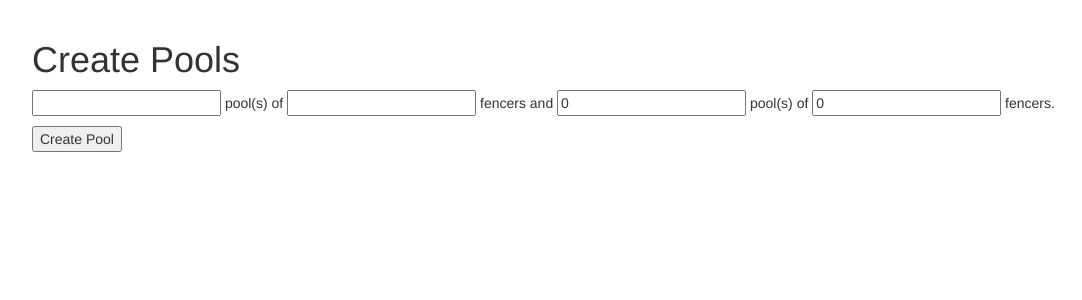
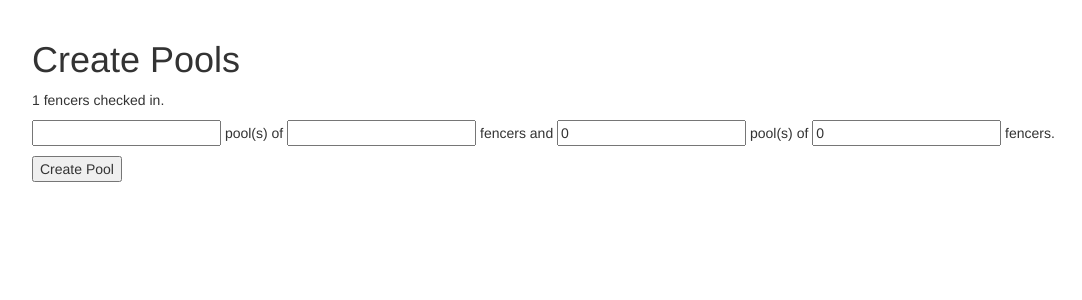
Before and after one commit to rkblake/FencingTournamentTool, a Flask app: page /1/create-pools in a window 1280 px wide. Shown: the part 52-352 px from the top of the page, without its empty margins (38-1120 px from the left). Run offline with Flask 2, Linux system fonts and the light colour scheme; a user stored in the database is signed in; tables that the repository leaves empty hold one stand-in row (values such as "Sample post"); some libraries are stand-ins or nearby versions.

Commit message:
prompt create pools; fixed pool result bug

```diff
--- a/app/forms.py
+++ b/app/forms.py
@@ -73,7 +73,7 @@ class CreatePoolForm(FlaskForm):
             #raise ValidationError('Pools and fencers must add up to total fencers in event.')
 
 class AddTOForm(FlaskForm):
-    TOEmail = StringField('Organizers Email', validators=[DataRequired(), Email()])
+    email = StringField('Organizers Email', validators=[DataRequired(), Email()])
     submit = SubmitField('Add TO')
 
 class EditPoolForm(FlaskForm):
--- a/app/models.py
+++ b/app/models.py
@@ -121,6 +121,7 @@ class Fencer(db.Model):
     #defeats = db.Column(db.Integer, )
     touchesScored = db.Column(db.Integer, default=0)
     touchesRecieved = db.Column(db.Integer, default=0)
+    indicator = db.Column(db.Integer, default=0)
     pool_id = db.Column(db.Integer, db.ForeignKey('pool.id'))
     pool = db.relationship('Pool', backref='pool')
     club_id = db.Column(db.Integer, db.ForeignKey('club.id'))
--- a/app/routes.py
+++ b/app/routes.py
@@ -116,22 +116,30 @@ def registration(event_id):
 @app.route('/event/<int:event_id>/initialseed')
 def initialSeeding(event_id):
     event = Event.query.filter_by(id=event_id).first()
-    fencers = event.fencers
+    fencers = event.fencers.order_by(Fencer.ratingClass.desc(), Fencer.ratingYear.desc())
     return render_template('initialSeed.html', event=event, fencers=fencers)
 
-#TODO: live pools for public
+@app.route('/event/<int:event_id>/deseeding')
+def deSeeding(event_id):
+    event = Event.query.filter_by(id=event_id).first()
+    fencers = event.fencers.order_by(Fencer.victories.desc(), Fencer.indicator.desc())
+    return render_template('deseed.html', event=event, fencers=fencers)
+
 @app.route('/event/<int:event_id>/pools')
 def pools(event_id):
     event = Event.query.filter_by(id=event_id).first()
     pools = event.pools
     results = dict()
+    fencers = dict()
     for pool in pools:
+        fencers[pool.poolNum] = pool.fencers
         results[pool.poolNum] = dict()
         for result in pool.results:
-            fencer = Fencer.query.filter_by(id=result.fencer).first()
+            fencer = Fencer.query.filter_by(pool=pool, id=result.fencer).first()
             opponent = Fencer.query.filter_by(id=result.opponent).first()
             results[pool.poolNum][str(fencer.numInPool)+str(opponent.numInPool)] = result
-    fencers = event.fencers.order_by(Fencer.numInPool.asc())
+
+    #fencers = event.fencers.order_by(Fencer.numInPool.asc())
     return render_template('pools.html', event=event, pools=pools, results=results, fencers=fencers)
 
 #TODO: live des for public
@@ -145,7 +153,6 @@ def de(event_id):
 def final(tournament_id, event_id):
     return "final"
 
-#TODO: allow adding other TOs
 @app.route('/<int:tournament_id>/edit', methods=['GET', 'POST'])
 @login_required
 def editTournament(tournament_id):
@@ -187,7 +194,7 @@ def editRegistration(event_id):
                 lastName=form.lastName.data.title(),
                 team_id=team,
                 ratingClass=form.rating.data[0].upper(),
-                ratingYear=int(form.rating.data[1:]),
+                ratingYear=int(form.rating.data[1:] or 18),
                 isCheckedIn=form.checked_in.data)
         if team is not None:
             team.fencers.append(fencer)
@@ -198,7 +205,7 @@ def editRegistration(event_id):
         db.session.add(fencer)
         db.session.commit()
         flash('Added fencer')
-    return render_template('edit-registration.html', form=form, fencers=fencers, event=event)
+    return render_template('edit-registration.html', form=form, fencers=fencers, event=event, allCheckedIn=(event.numFencersCheckedIn == event.numFencers))
 
 @app.route('/event/<int:event_id>/edit-pools')
 @login_required
@@ -276,7 +283,9 @@ def editPool(event_id, pool_id):
             fencer.victories = Fencer.victories + (1 if result.fencerWin else 0)
             #print(fencer.victories)
             fencer.touchesScored = Fencer.touchesScored + result.fencerScore
+            fencer.indicator = Fencer.indicator + result.fencerScore
             opponent.touchesRecieved = Fencer.touchesRecieved + result.fencerScore
+            opponent.indicator = Fencer.indicator - result.fencerScore
             pool.results.append(result)
             db.session.add(result)
         pool.state = 1
@@ -347,12 +356,12 @@ def closeRegistration(event_id):
 @app.route('/<int:event_id>/create-pools', methods=['GET', 'POST'])
 @login_required
 def createPools(event_id):
-    form = CreatePoolForm()
     event = Event.query.filter_by(id=event_id).first()
     tournament = Tournament.query.filter_by(id=event.tournament_id).first()
     user = User.query.filter_by(username=current_user.username).first()
     if not isTOofTourney(user, tournament):
         return redirect(url_for('index'))
+    form = CreatePoolForm()
     fencers = event.fencers.order_by(Fencer.team_id.desc())
     fencers = fencers.filter_by(isCheckedIn=True)
     form.numFencers.data = event.numFencersCheckedIn
@@ -388,4 +397,4 @@ def createPools(event_id):
         event.stage = 3
         db.session.commit()
         return redirect(url_for('editPools', event_id=event_id))
-    return render_template('create-pools.html', form=form, event=event)
+    return render_template('create-pools.html', form=form, event=event, numFencers=event.numFencersCheckedIn)
--- a/app/static/style.css
+++ b/app/static/style.css
@@ -1,5 +1,5 @@
 .padded {
-    padding:10px;
+    margin:2px;
 }
 
 .pool-container {
--- a/app/templates/_pool.html
+++ b/app/templates/_pool.html
@@ -15,7 +15,7 @@
         </tr>
     </thead>
     <tbody>
-        {% for fencer in fencers %}
+        {% for fencer in fencers[pool.poolNum] %}
             <tr>
                 <td class="contestant"><div class="name">{{ fencer.lastName }}, {{ fencer.firstName }}</div></td>
                 <th>{{ fencer.numInPool }}</th>
@@ -30,10 +30,10 @@
                 {% endfor %}
                 <th></th>
                 <td class="stat">{{ fencer.victories }}</td>
-                <td class="stat">{{ fencer.victories / (pool.numFencers - 1) }}</td>
+                <td class="stat">{{ "%.2f"|format(fencer.victories / (pool.numFencers - 1)) }}</td>
                 <td class="stat">{{ fencer.touchesScored }}</td>
                 <td class="stat">{{ fencer.touchesRecieved }}</td>
-                <td class="stat">{{ fencer.touchesScored - fencer.touchesRecieved }}</td>
+                <td class="stat">{{ fencer.indicator }}</td>
             </tr>
         {% endfor %}
     </tbody>
--- a/app/templates/create-pools.html
+++ b/app/templates/create-pools.html
@@ -2,10 +2,13 @@
 
 {% block app_content %}
 	<h1>Create Pools</h1>
+	<p>
+		{{ numFencers }} fencers checked in.
+	</p>
 	<form action="" method="post">
 		{{ form.hidden_tag() }}
 		<p>
-			{{ form.numPools1(size=2) }} pool(s) of {{ form.numFencers1(size=2) }} fencers and {{ form.numPools2(size=2) }} pool(s) of {{ form.numFencers2(size=2) }} fencers.
+			{{ form.numPools1(size=2) }} pool(s) of {{ form.numFencers1(size=2) }} fencers and {{ form.numPools2(size=2) }} pool(s) of {{ form.numFencers2(size=2) }} fencers.<br>
 			{% for field, error in form.errors.items() %}
 			<span style="color:red;">{{ error }}</span>
 			{% endfor %}
--- /dev/null
+++ b/app/templates/deseed.html
@@ -0,0 +1,5 @@
+{% extends 'base.html' %}
+
+{% block app_content %}
+
+{% endblock %}
--- a/app/templates/edit-pool.html
+++ b/app/templates/edit-pool.html
@@ -3,6 +3,9 @@
 {% block app_content %}
     <link type="text/css" rel="stylesheet" href="{{ url_for('static', filename='pool.css') }}">
     <h1>Pool {{ pool.poolNum }} for {{ event.name }}</h1>
+    <p>
+        Pool results must have a V or D followed by the score. ex. V5, D2
+    </p>
     <hr>
     <div>
         <form action="" method="post">
--- a/app/templates/edit-tournament.html
+++ b/app/templates/edit-tournament.html
@@ -4,6 +4,10 @@
 {% block app_content %}
 	<link type="text/css" rel="stylesheet" href="{{ url_for('static', filename='style.css') }}">
 	<h1>{{ tournament.name }}</h1>
+	<hr>
+	<p>
+		Want to allow another user to help run this tournament? Enter their email to add them.
+	</p>
 	<div class="row">
 		<div class="col-md-4">
 			{{ wtf.quick_form(form) }}
--- a/app/templates/initialSeed.html
+++ b/app/templates/initialSeed.html
@@ -14,12 +14,12 @@
 		</tr>
 		{% for fencer in fencers %}
 		<tr>
-            <td></td>
+            <td>{{ loop.index }}</td>
 			<td>{{ fencer.lastName }}</td>
 			<td>{{ fencer.firstName }}</td>
 			<td></td>
 			<td>{{ fencer.team.name }} ({{ fencer.team_id }})</td>
-			<td>{{ fencer.rating }}</td>
+			<td>{{ fencer.ratingClass }}{{ fencer.ratingYear }}</td>
 		{% endfor %}
 	</table>
 {% endblock %}
--- a/app/templates/pools.html
+++ b/app/templates/pools.html
@@ -4,6 +4,9 @@
     <link type="text/css" rel="stylesheet" href="{{ url_for('static', filename='pool.css') }}" />
     <h1>Pools for {{ event.name }}</h1>
     {% for pool in pools %}
+        <h2>Pool {{ pool.poolNum }}</h2>
         {% include '_pool.html' %}
     {% endfor %}
+    <hr>
+
 {% endblock %}
```
Also changed, not shown: app/templates/edit-registration.html (+16 -3 lines).
